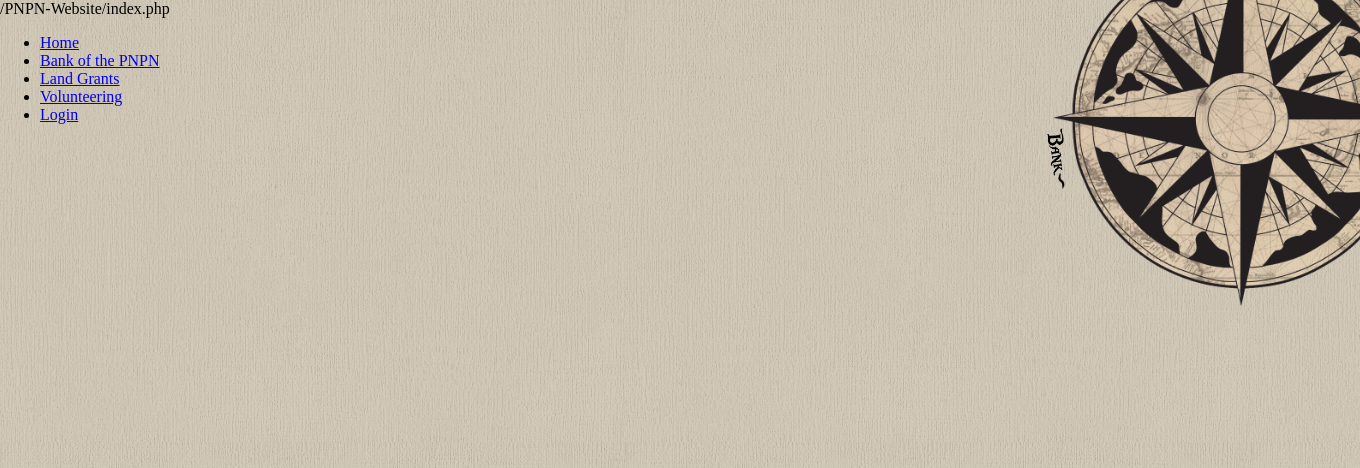
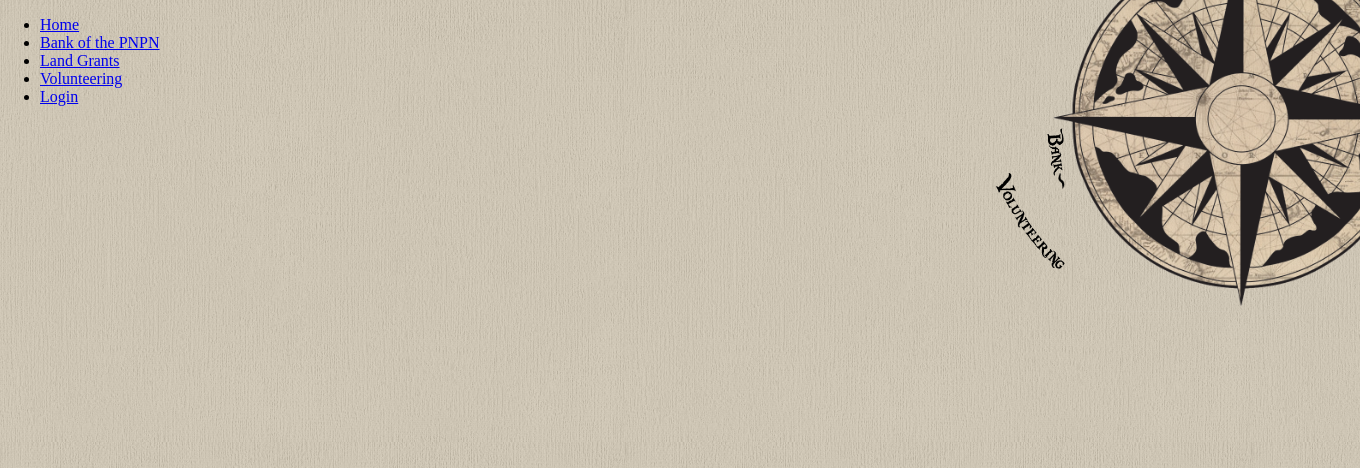
Before and after one commit to carlej/PNPN-Website, a PHP site: page /PNPN-Website/index.php in a window 1360 px wide; the page is wider, and only the part inside the window is pictured. Shown: the top 468 px of that part. Run offline with PHP 8.4, Linux system fonts and the light colour scheme; some libraries are stand-ins or nearby versions.

Commit message:
added volunteering

```diff
--- a/CSS/Master.css
+++ b/CSS/Master.css
@@ -57,3 +57,14 @@ padding:0px;
 	top: 10.8em;
 	right: 18.45em;
 }
+
+.volunteerButton img{
+	display: block;
+	max-height: 6em;
+	max-width: 6em;
+	width: auto;
+	height: auto;
+	position: absolute;
+	top: 10.8em;
+	right: 18.45em;
+}
--- a/Views/Partials/header.php
+++ b/Views/Partials/header.php
@@ -1,8 +1,6 @@
 <?php
 $url=NULL;
     $url.= $_SERVER['REQUEST_URI'];
-
-    echo $url;
   ?>
   <div class="container">
 	<div class="header"></div>
@@ -29,6 +27,11 @@ $url=NULL;
 				<li><a href="/PNPN-Website/login.php">Login</a></li>
 			<?php endif; ?>
 			<div class="tilda1"><img alt="~" src="CSS/styles/Scwig_1.png"></div>
+			<?php if ($url!="/PNPN-Website/volunteer.php"):?>
+				<div class="volunteerButton"><a href="/PNPN-Website/volunteer.php"><img alt="Volunteering" src="CSS/styles/Volunteering_Un.png" onmouseover="this.style.cursor='pointer'"></a></div>
+			<?php else: ?>
+				<div class="volunteerButton"><a href="/PNPN-Website/volunteer.php"><img alt="Volunteering" src="CSS/styles/Volunteering_Clicked.png" onmouseover="this.style.cursor='pointer'"></a></div>
+			<?php endif;?>
 		</ul>
 	</div>
 </div>
```
